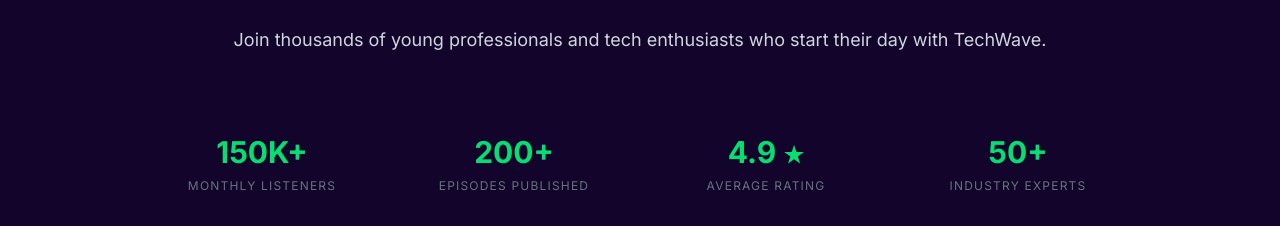
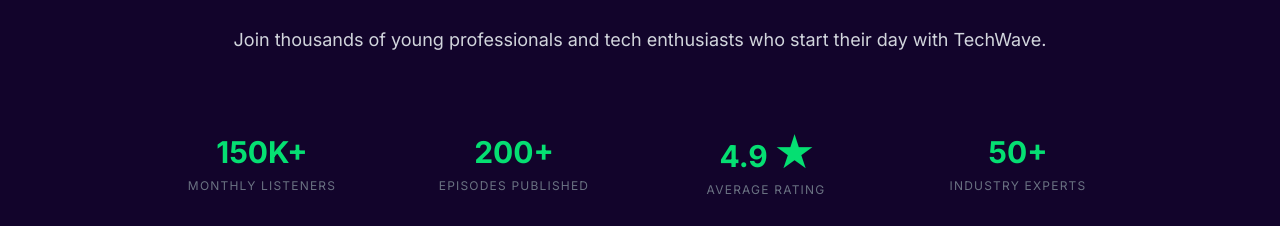
Before and after one commit to Clone54/Assignment_2, a plain HTML site: page index.html in a window 1280 px wide. Shown: the part 1087-1313 px from the top of the page. Drawn offline with nearby package versions, Linux system fonts and the light colour scheme.

Commit message:
fixed the star

```diff
--- a/index.html
+++ b/index.html
@@ -74,7 +74,7 @@
                 <p class="text-xs text-gray-500 uppercase tracking-widest mt-2">Episodes Published</p>
             </div>
             <div>
-                <h3 class="text-3xl font-bold text-green-400">4.9 <span class="text-xl">★</span></h3>
+                <h3 class="text-3xl font-bold text-green-400">4.9 <span class="text-4xl">★</span></h3>
                 <p class="text-xs text-gray-500 uppercase tracking-widest mt-2">Average Rating</p>
             </div>
             <div>
```
